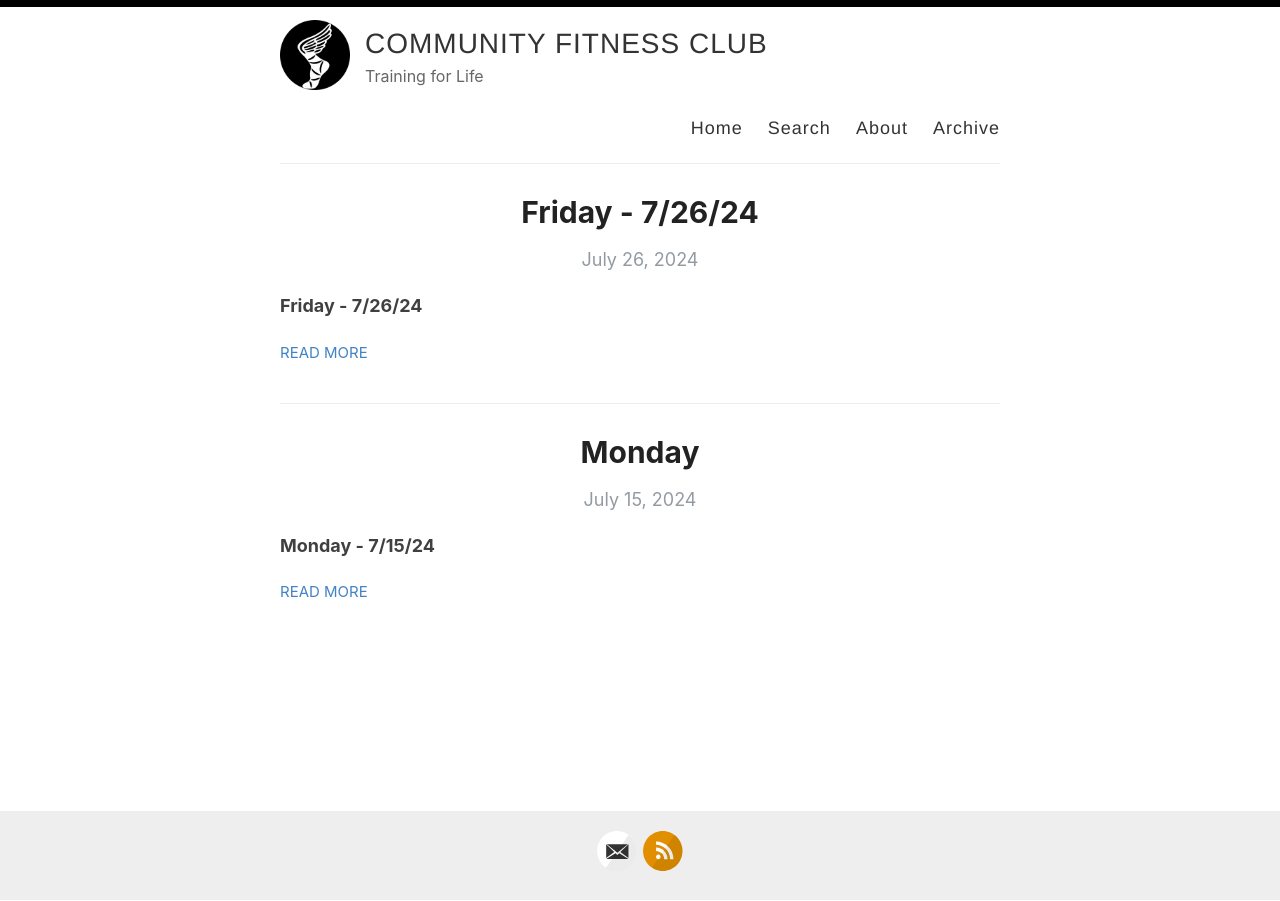
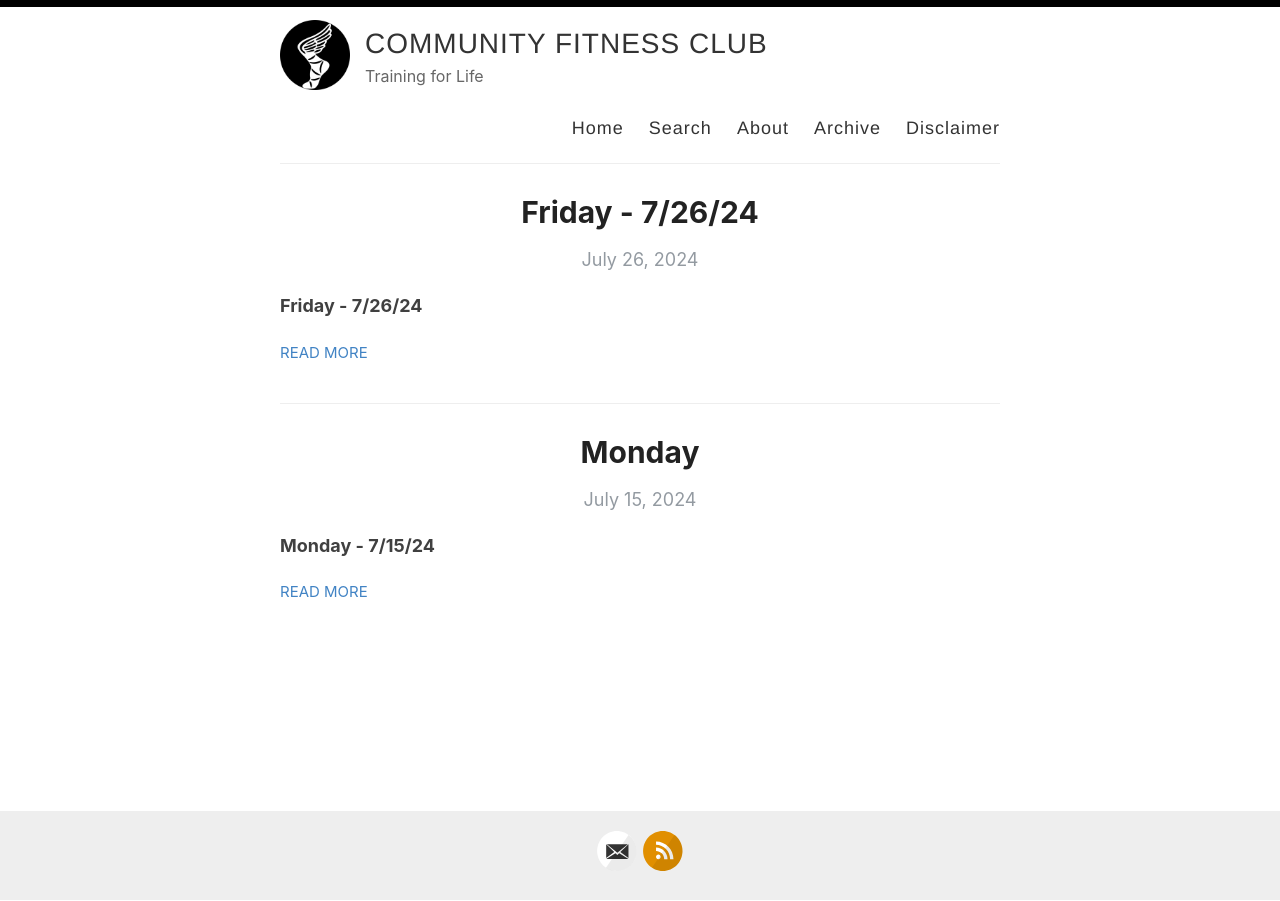
Before and after one commit to communityfitness/club, a Jekyll site: the page built from index.html, in a window 1280 px wide. Built offline with Jekyll 4.4.1, drawn with Linux system fonts in a browser that asks for light colours; the list of posts is cut into pages by our own code.

Commit message:
Update default.html

```diff
--- a/_layouts/default.html
+++ b/_layouts/default.html
@@ -32,6 +32,7 @@
               <a href="{{ site.baseurl }}/search">Search</a>
               <a href="{{ site.baseurl }}/about">About</a>
               <a href="{{ site.baseurl }}/archive">Archive</a>
+              <a href="{{ site.baseurl }}/disclamer">Disclaimer</a>
             </nav>
           </header>
         </div>
```
